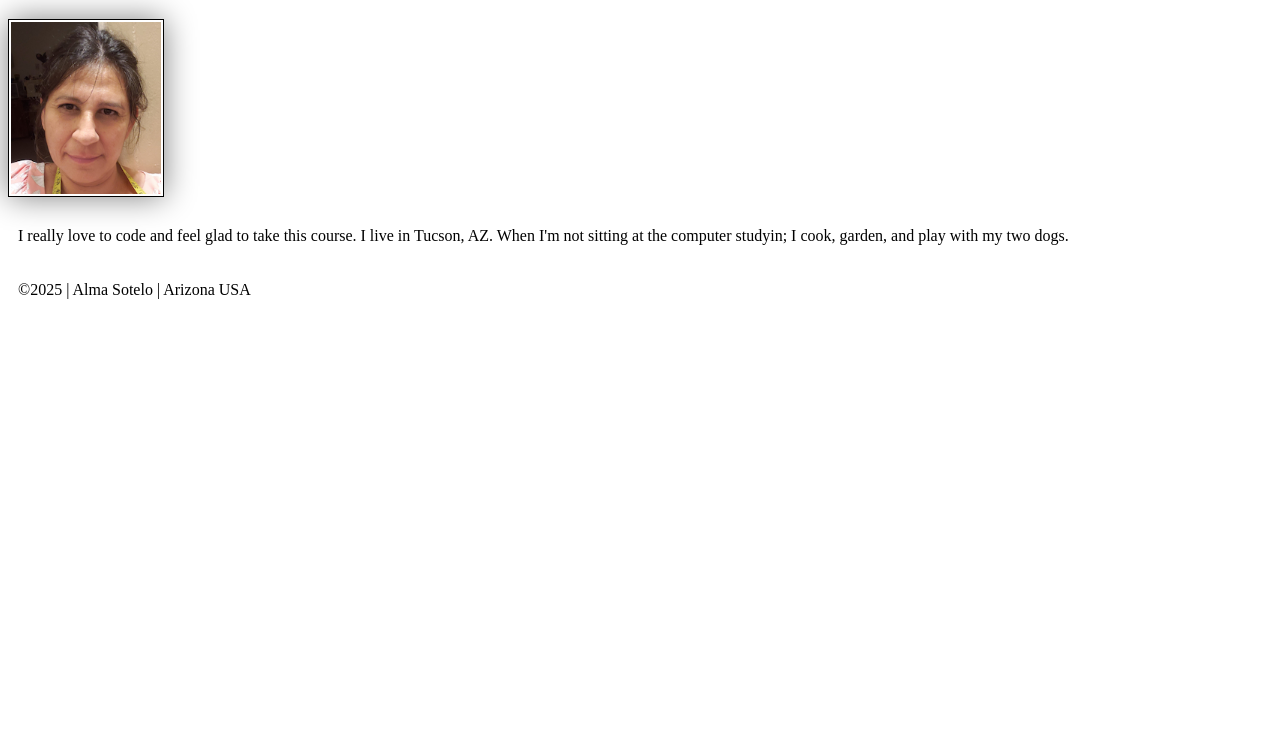
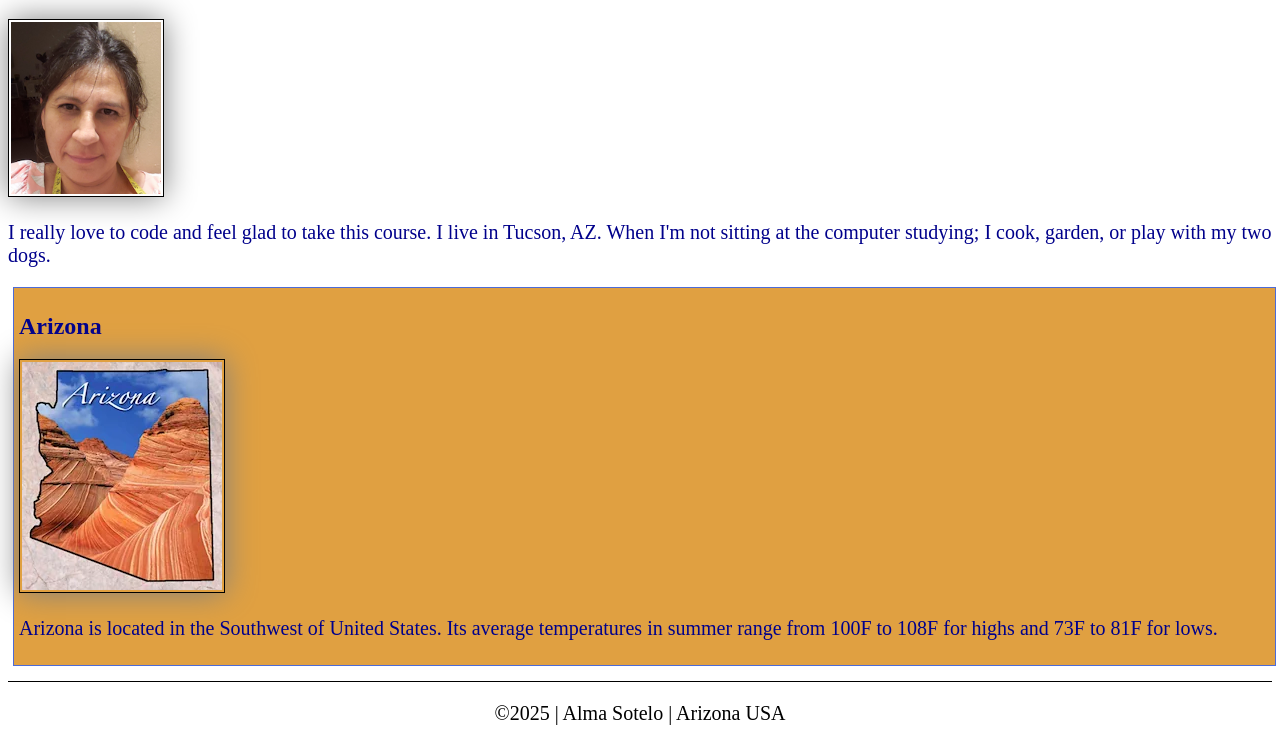
Before and after one commit to AlmaSotelo/wdd130, a plain HTML site: page index.html in a window 1280 px wide. Shown: the part 205-950 px from the top of the page. Before the commit the page ends 800 px from the top, so only its background shows below. Drawn offline with Linux system fonts and the light colour scheme.

Commit message:
Add <aside> and style to original

```diff
--- a/index.html
+++ b/index.html
@@ -1,11 +1,16 @@
 <!DOCTYPE html>
 <html lang="en-US">
+
 <head>
    <meta charset="utf-8">
    <meta name="viewport" content="width=device-width,initial-scale=1.0">
    <title>Alma Sotelo | WDD 130</title>
+   <meta name="description"
+      content="Profile page for Alma Sotelo in course WDD130">
+   <meta name="author" content="Alma Sotelo">
    <link rel="stylesheet" href="styles/styles.css">
 </head>
+
 <body>
    <header>
       <nav>
@@ -16,11 +21,19 @@
    <main>
       <h1>Alma Sotelo | WDD 130</h1>
       <img src="images/profile.jpg" alt="Alma" width="200">
-         <p>I really love to code and feel glad to take this course. I live in Tucson, AZ. When I'm not sitting at the computer studyin; I cook, garden, and play with my two dogs.</p>
+      <p>I really love to code and feel glad to take this course. I live in
+         Tucson, AZ. When I'm not sitting at the computer studying; I cook,
+         garden, or play with my two dogs.</p>
    </main>
+   <aside>
+      <h2>Arizona</h2>
+      <img src="images/ArizonaMap2.webp" alt="Arizona Map">
+      <p>Arizona is located in the Southwest of United States. Its average temperatures in summer range from 100F to 108F for highs and 73F to 81F for lows.</p>
+   </aside>
    <footer>
       <p>&copy;2025 | Alma Sotelo | Arizona USA</p>
    </footer>
 
 </body>
+
 </html>
--- a/styles/styles.css
+++ b/styles/styles.css
@@ -17,6 +17,36 @@ img {
    padding: 2px;
    box-shadow: 0 0 30px gray;
 }
+
 p {
-   padding: 10px
+   padding: 0;
+   font-size: 20px;
+ }
+main p {color:darkblue}
+
+main { max-width: 100% }
+
+aside {
+   width: 99%;
+   margin: 5px;
+   border: 1px solid rgb(77, 107, 214);
+   padding: 5px;
+   background-color:rgba(217, 137, 18, 0.799);
+   color:darkblue;
 }
+/* style the img inside the aside*/
+aside img {
+   width: 200px;
+   height: auto;
+}
+/*To not allow the existing img CSS selector to affect this image in aside, change the selector for the existing profile img to be more exclusive by adding the main parent selector.*/
+main img {
+   width: 150px;
+   height: auto;
+}
+footer {
+   margin-top: 15px;
+   border-top: 1px solid #000;
+   text-align: center;
+   font-size: 2px;
+}
```
Also changed, not shown: images/ArizonaMap2.webp (added). Lines whose indentation alone changed are shown as unchanged.
